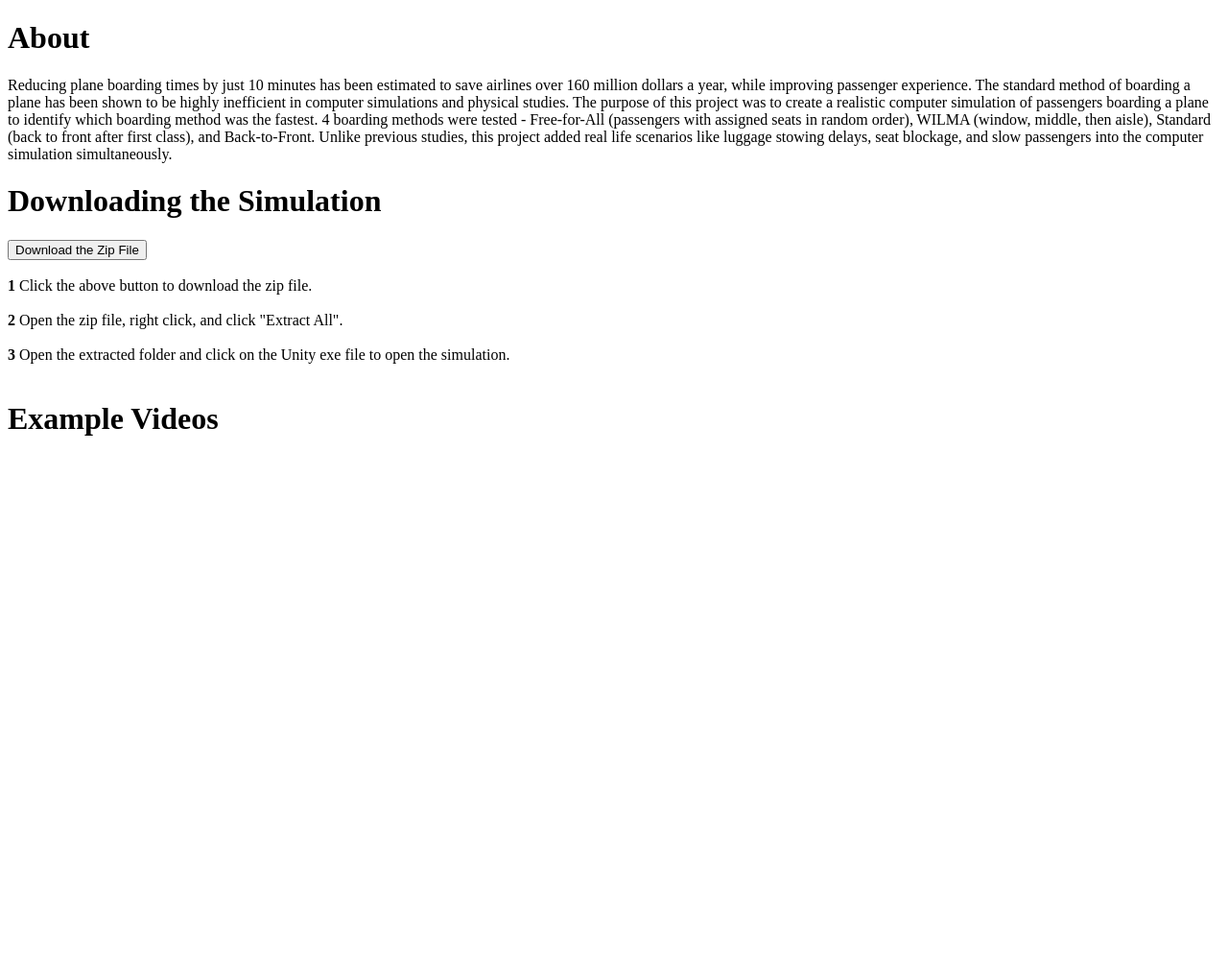
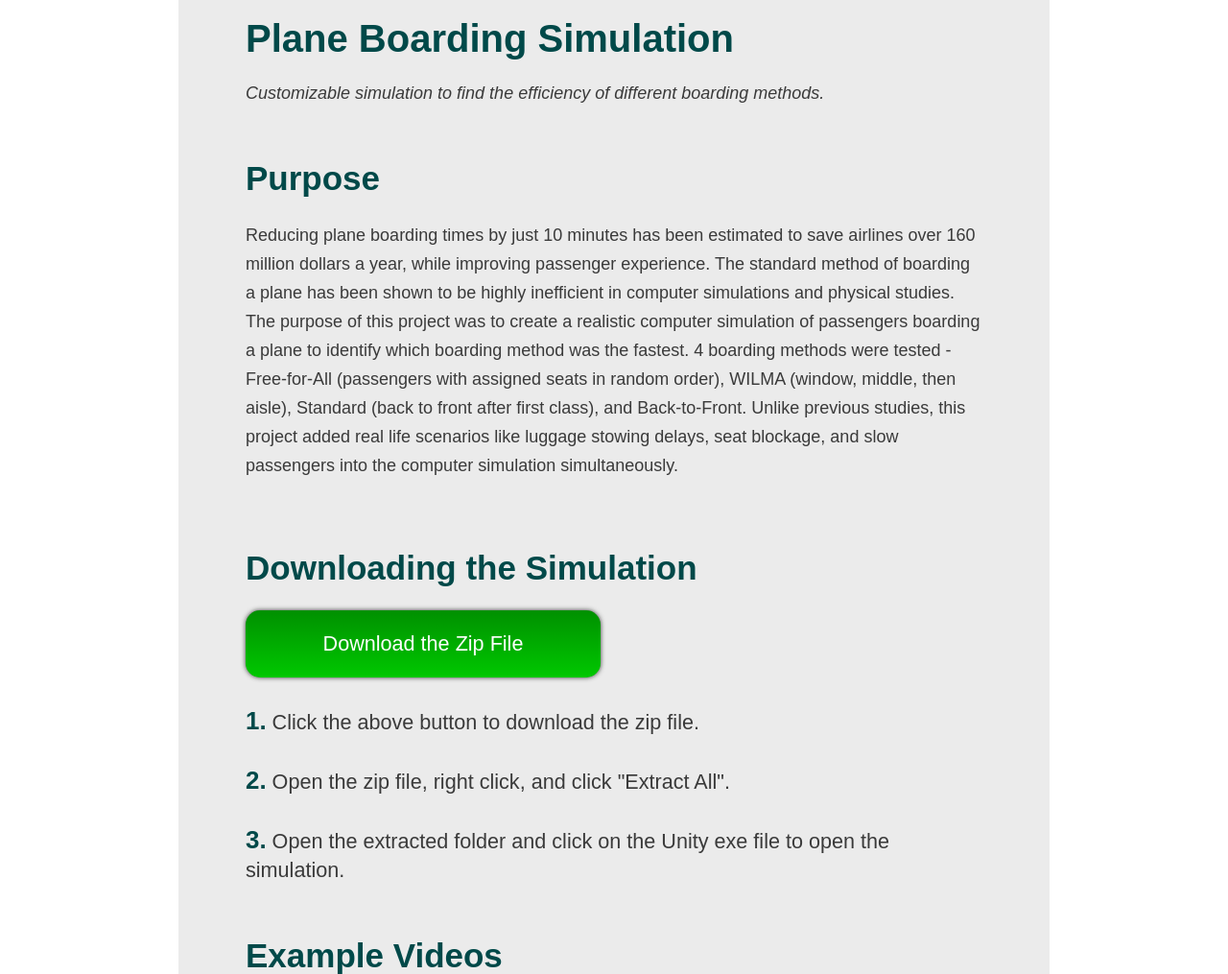
Before and after one commit to u104/planeBoarding, a plain HTML site: page index.html in a window 1280 px wide. Shown: the top 1015 px of the page at 96% size. Before the commit the page ends 800 px from the top, so only its background shows below. Drawn offline with Linux system fonts and the light colour scheme.

Commit message:
added styles.css

```diff
--- a/index.html
+++ b/index.html
@@ -1,22 +1,29 @@
 <!DOCTYPE html>
 <html>
+    <head>
+        <link rel="stylesheet" href="styles.css">
+    </head>
     <body>
         <div id = "mainBody">
-            <h1>About</h1>
+            <h1>Plane Boarding Simulation</h1>
+            <i>Customizable simulation to find the efficiency of different boarding methods.</i><br/><br/>
+            <h2>Purpose</h2>
             <p>
                 Reducing plane boarding times by just 10 minutes has been estimated to save airlines over 160 million dollars a year, while improving passenger experience. The standard method of boarding a plane has been shown to be highly inefficient in computer simulations and physical studies. The purpose of this project was to create a realistic computer simulation of passengers boarding a plane to identify which boarding method was the fastest. 4 boarding methods were tested - Free-for-All (passengers with assigned seats in random order), WILMA (window, middle, then aisle), Standard (back to front after first class), and Back-to-Front. Unlike previous studies, this project added real life scenarios like luggage stowing delays, seat blockage, and slow passengers into the computer simulation simultaneously.
             </p>
-            <h1>Downloading the Simulation</h1>
+            <br>
+            <h2>Downloading the Simulation</h2>
             <a href="" download = "simPackage_1.0">
-                <button id = "download">Download the Zip File</button>
+                <button class = "download">Download the Zip File</button>
             </a>
             <br/><br/>
             <div class = "instructions">
-                <b>1</b> Click the above button to download the zip file. <br/> <br/>
-                <b>2</b> Open the zip file, right click, and click "Extract All". <br/> <br/>
-                <b>3</b> Open the extracted folder and click on the Unity exe file to open the simulation. <br/> <br/>
+                <b>1.</b> Click the above button to download the zip file. <br/> <br/>
+                <b>2.</b> Open the zip file, right click, and click "Extract All". <br/> <br/>
+                <b>3.</b> Open the extracted folder and click on the Unity exe file to open the simulation. <br/> <br/>
             </div>
-            <h1>Example Videos</h1>
+
+            <h2>Example Videos</h2>
         </div>
     </body>
 </html>
--- /dev/null
+++ b/styles.css
@@ -0,0 +1,46 @@
+body{
+    font-size: large;
+    font-family: Arial, Helvetica, sans-serif;
+    line-height: 30px;
+    color: rgb(58, 58, 58);
+}
+
+h1{
+    font-size: 40px;
+    color: rgb(0, 73, 73);
+}
+h2{
+    font-size: 35px;
+    color: rgb(0, 73, 73);
+}
+
+b{
+    color: rgb(0, 73, 73);
+    font-size: larger;
+}
+.instructions{
+    font-size: larger;
+}
+
+.download{
+    color: white;
+    font-size: larger;
+    border: none;
+    border-radius: 15px;
+    width: 370px;
+    height: 70px;
+    background-image: linear-gradient(rgb(0, 144, 0), rgb(0, 200, 0));
+    box-shadow: 0px 0px 5px rgb(58, 58, 58);
+
+}
+
+#mainBody{
+    width: 60%;
+    height: auto;
+    padding-left: 70px;
+    padding-right: 70px;
+    position: absolute;
+    left: 50%;
+    transform: translate(-50%,-10px);
+    background-color: rgb(235, 235, 235);
+}
```
